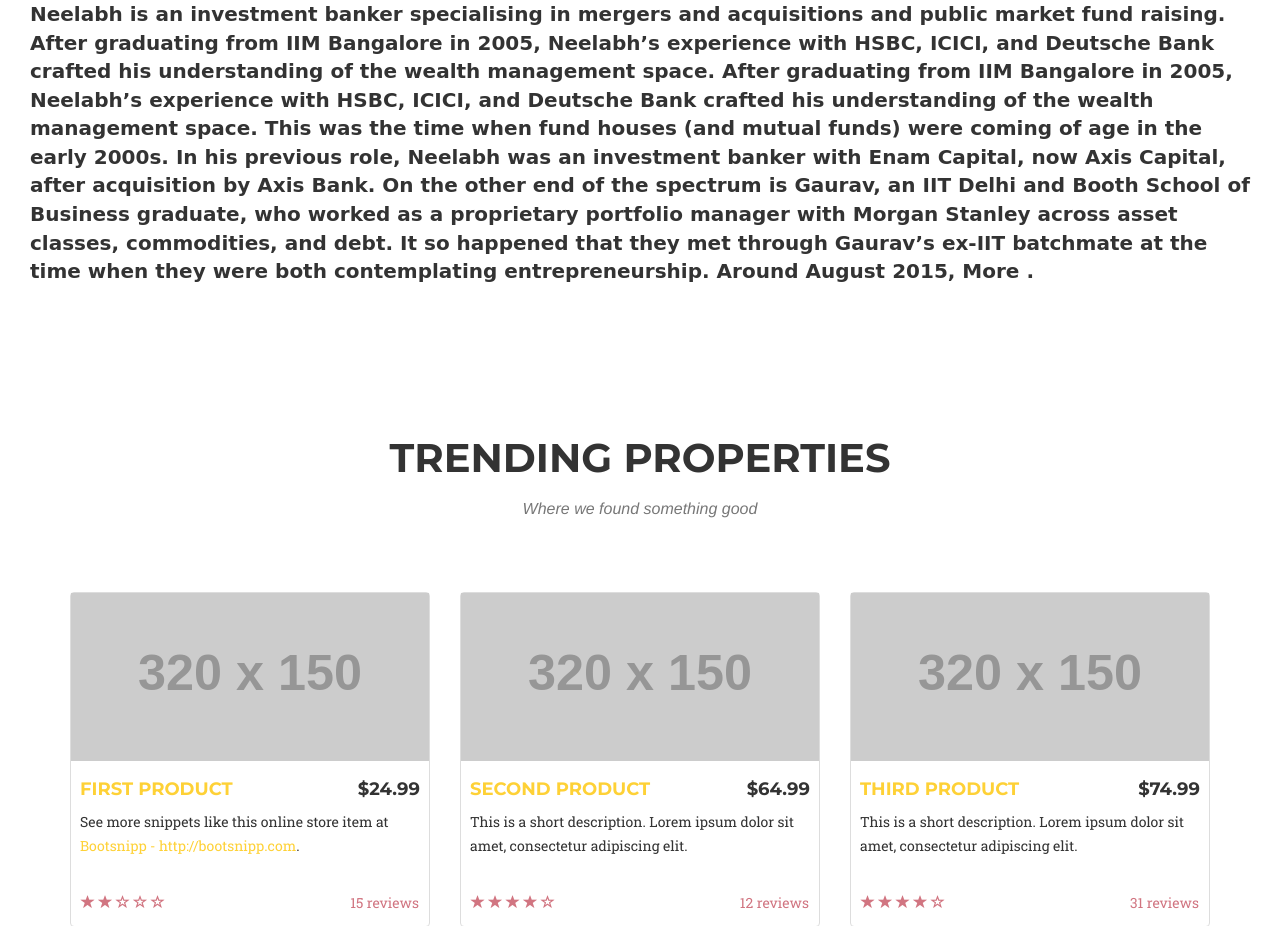
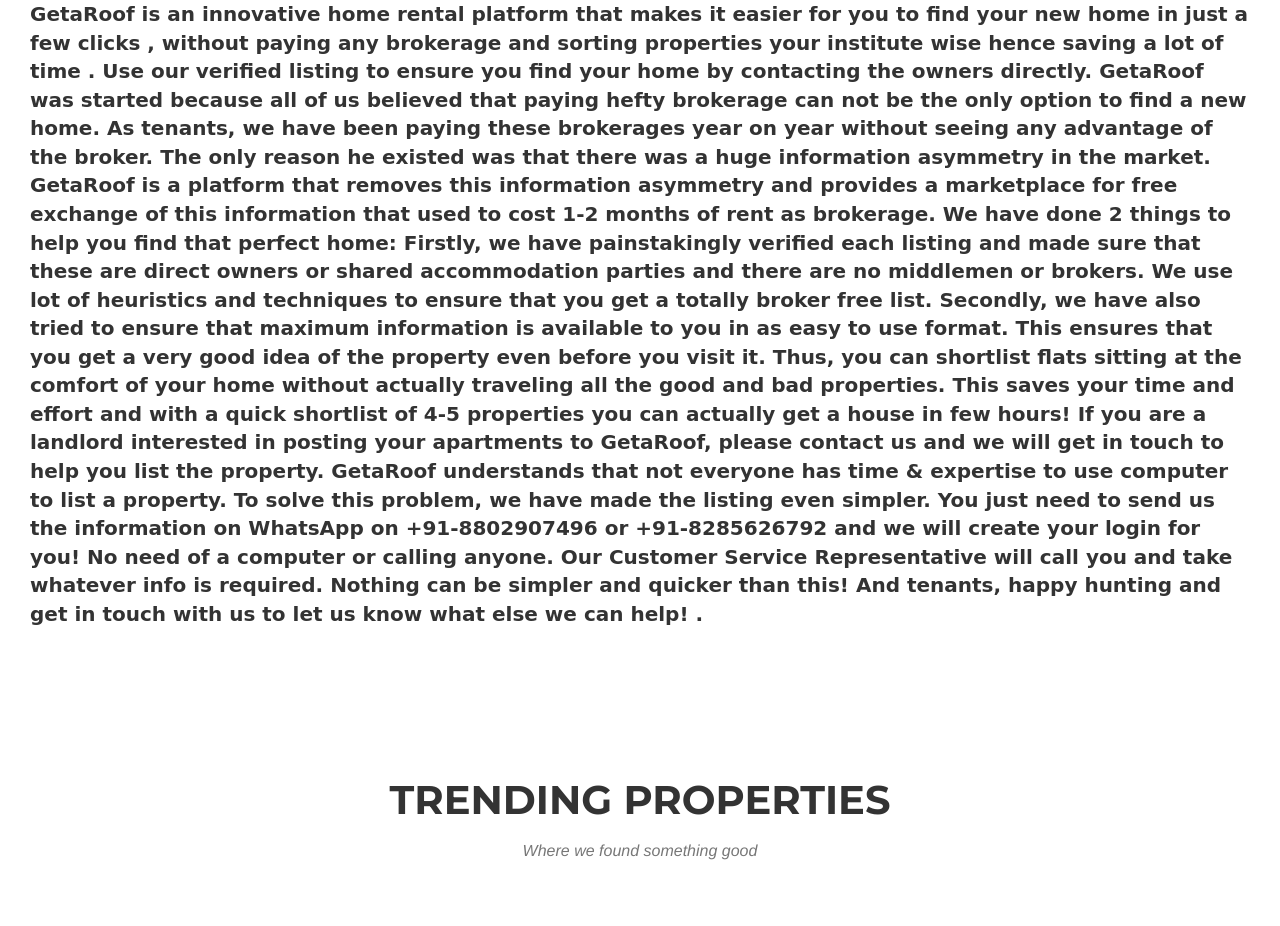
Before and after one commit to anonymous043044/getaroof, a CodeIgniter app: page /database/index.php/test/index in a window 1280 px wide. Shown: the part 730-1656 px from the top of the page. Run offline with CodeIgniter, Linux system fonts and the light colour scheme; grey boxes labelled with a size stand in for pictures from a placeholder-image service; some libraries are stand-ins or nearby versions; some web fonts are replaced.

Commit message:
about us changes

```diff
--- a/application/views/aboutiframe.php
+++ b/application/views/aboutiframe.php
@@ -153,17 +153,24 @@ form .row:first-child .form-item{border-top:1px solid #fff;}
     <div  style="
             padding-left: 30px;
             padding-right: 30px;" id="about_font">
-            Neelabh is an investment banker specialising in mergers and acquisitions and public market fund raising.
+            GetaRoof is an innovative home rental platform that makes it easier for you to find your new home in just a few clicks , without paying any brokerage and sorting properties your institute wise hence saving a lot of time . Use our verified listing to ensure you find your home by contacting the owners directly.
 
-            After graduating from IIM Bangalore in 2005, Neelabh’s experience with HSBC, ICICI, and Deutsche Bank crafted his understanding of the wealth management space.
+GetaRoof was started because all of us believed that paying hefty brokerage can not be the only option to find a new home. As tenants, we have been paying these brokerages year on year without seeing any advantage of the broker. The only reason he existed was that there was a huge information asymmetry in the market. GetaRoof is a platform that removes this information asymmetry and provides a marketplace for free exchange of this information that used to cost 1-2 months of rent as brokerage.
 
-            After graduating from IIM Bangalore in 2005, Neelabh’s experience with HSBC, ICICI, and Deutsche Bank crafted his understanding of the wealth management space.
+We have done 2 things to help you find that perfect home:
 
-            This was the time when fund houses (and mutual funds) were coming of age in the early 2000s. In his previous role, Neelabh was an investment banker with Enam Capital, now Axis Capital, after acquisition by Axis Bank.
+Firstly, we have painstakingly verified each listing and made sure that these are direct owners or shared accommodation parties and there are no middlemen or brokers. We use lot of heuristics and techniques to ensure that you get a totally broker free list.
 
-            On the other end of the spectrum is Gaurav, an IIT Delhi and Booth School of Business graduate, who worked as a proprietary portfolio manager with Morgan Stanley across asset classes, commodities, and debt.
+Secondly, we have also tried to ensure that maximum information is available to you in as easy to use format. This ensures that you get a very good idea of the property even before you visit it. Thus, you can shortlist flats sitting at the comfort of your home without actually traveling all the good and bad properties. This saves your time and effort and with a quick shortlist of 4-5 properties you can actually get a house in few hours!
 
-            It so happened that they met through Gaurav’s ex-IIT batchmate at the time when they were both contemplating entrepreneurship. Around August 2015, More</a>
+
+If you are a landlord interested in posting your apartments to GetaRoof, please contact us and we will get in touch to help you list the property.
+
+GetaRoof understands that not everyone has time & expertise to use computer to list a property. To solve this problem, we have made the listing even simpler.
+
+You just need to send us the information on WhatsApp on +91-8802907496 or +91-8285626792 and we will create your login for you! No need of a computer or calling anyone. Our Customer Service Representative will call you and take whatever info is required. Nothing can be simpler and quicker than this!
+
+And tenants, happy hunting and get in touch with us to let us know what else we can help!</a>
 
             .
         </div>
```
